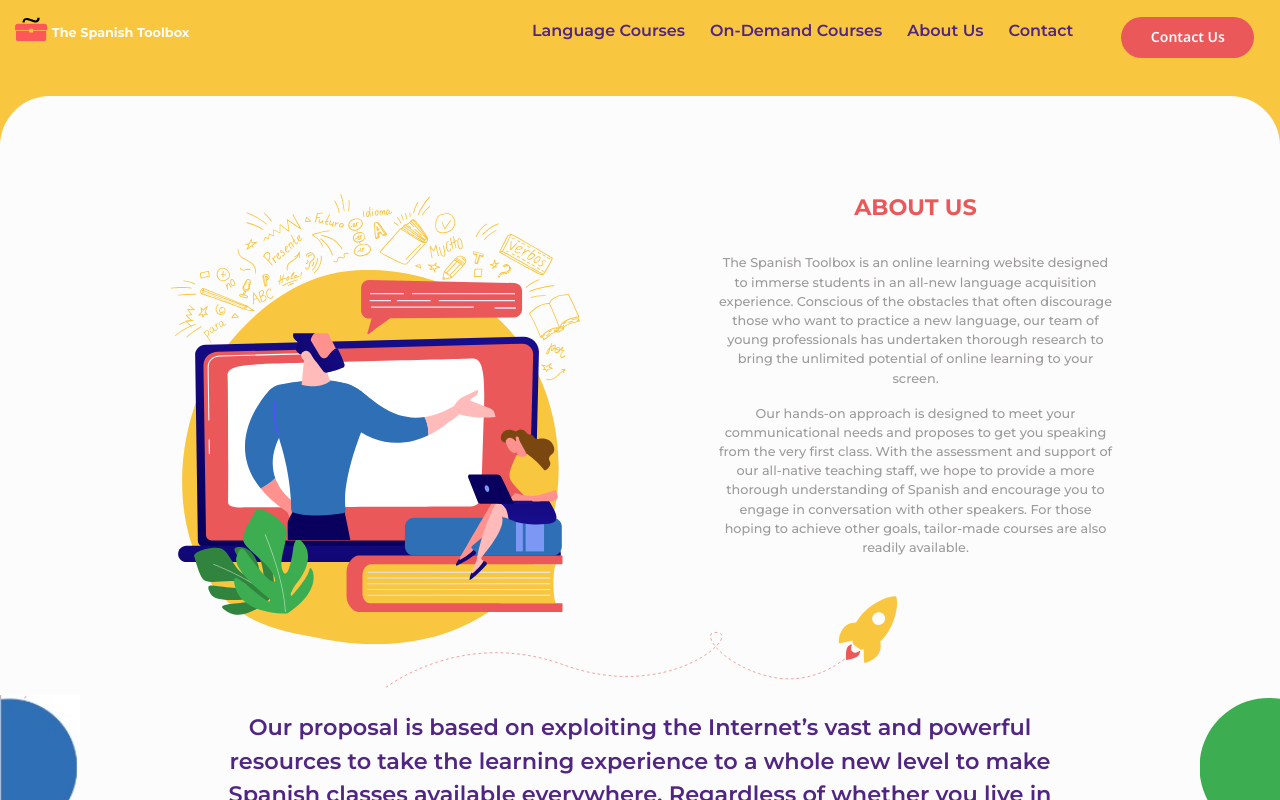
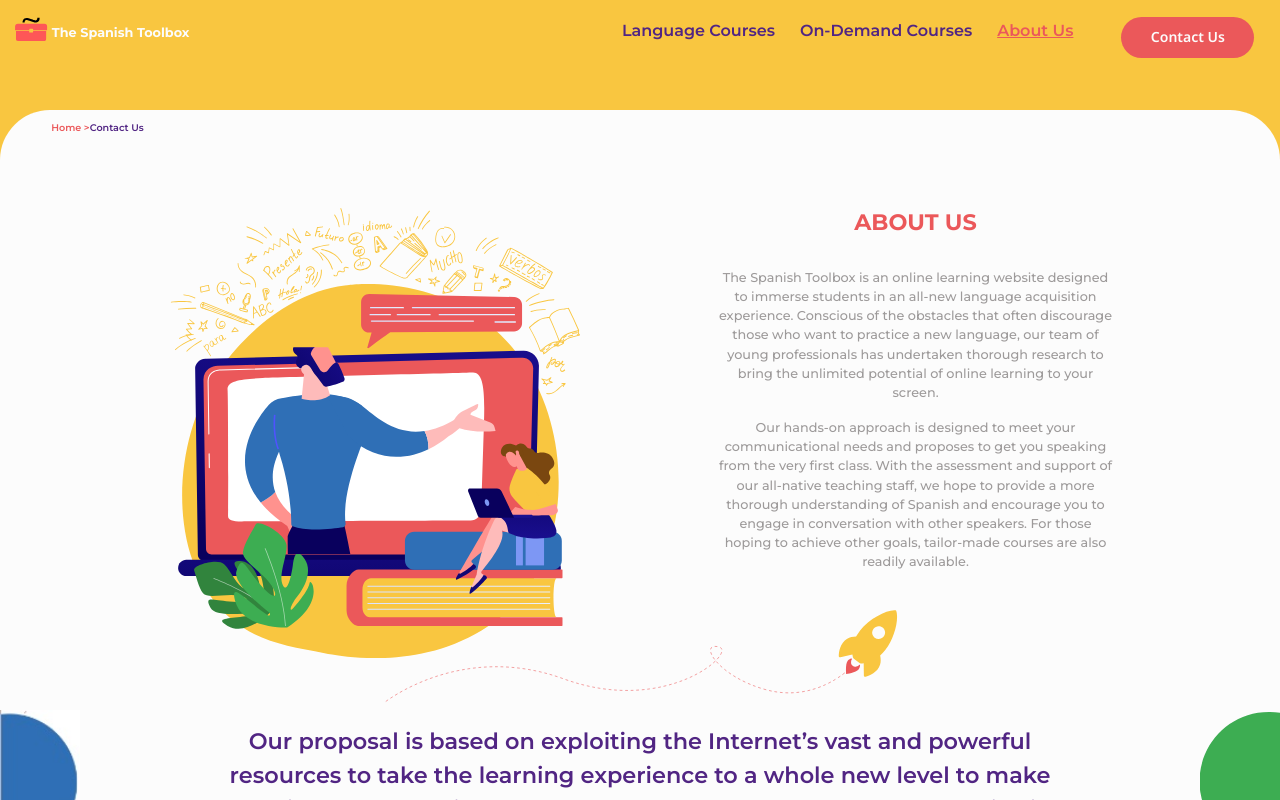
Before and after one commit to GustavoCarrena/spanishToolbox, a React (Vite) app: page /about in a window 1280 px wide. Shown: the top 800 px of the page. Built offline with nearby package versions, Linux system fonts and the light colour scheme.

Commit message:
contact responsive 5

```diff
--- a/src/components/Header.jsx
+++ b/src/components/Header.jsx
@@ -1,5 +1,6 @@
 import React from 'react';
 import { Link, useNavigate} from "react-router-dom";
+import {useSetContents} from "../hooks/useSetContents";
 import styles from "./header.module.scss";
 import Container from "react-bootstrap/Container";
 import Nav from "react-bootstrap/Nav";
@@ -10,11 +11,18 @@ import { animateScroll as scroll} from 'react-scroll';
 
 export const Header = () => {
 
+  const {screen} = useSetContents();
+
  const onClickUp = () => {
     setTimeout(() => {
       scroll.scrollToTop();
     }, 0);
 
+ }
+
+ const navigate = useNavigate();
+ const handleToContact = () => {
+  navigate('/contact')
  }
 
 
@@ -75,23 +83,23 @@ export const Header = () => {
               className={`justify-content-end flex-grow-1 pe-3 ${styles.linksContainer}`}
               style={styles['.linksContainer']}
             >
-              <Nav.Link as={Link} to="/language"  smooth='true' duration={100} onClick={onClickUp} eventKey="1" className={styles.links} style={styles['.links']} >
+              <Nav.Link as={Link} to="/language"  smooth='true' duration={100} onClick={onClickUp} eventKey="1" className={ screen === 'language' ? `${styles.linksActive}` : `${styles.links}`}>
                 Language Courses
               </Nav.Link>
-              <Nav.Link as={Link} to="/ondemand" smooth='true' duration={100} onClick={onClickUp} eventKey="2" className={styles.links} style={styles['.links']}>
+              <Nav.Link as={Link} to="/ondemand" smooth='true' duration={100} onClick={onClickUp} eventKey="2" className={ screen === 'ondemand' ? `${styles.linksActive}` : `${styles.links}`}>
                 On-Demand Courses
               </Nav.Link>
-              <Nav.Link as={Link} to="/about" smooth='true' duration={100} onClick={onClickUp} eventKey="3" className={styles.links} style={styles['.links']}>
+              <Nav.Link as={Link} to="/about" smooth='true' duration={100} onClick={onClickUp} eventKey="3" className={ screen === 'about' ? `${styles.linksActive}` : `${styles.links}`}>
                 About Us
               </Nav.Link>
-              <Nav.Link as={Link} to="/contact" smooth='true' duration={100} onClick={onClickUp} eventKey="4" className={styles.links} style={styles['.links']}>
+              <Nav.Link as={Link} to="/contact" smooth='true' duration={100} onClick={onClickUp} eventKey="4" className={`${styles.links} ${styles.linksContact}`} >
                 Contact
               </Nav.Link>
             </Nav>
           </Offcanvas.Body>
         </Navbar.Offcanvas>
       </Container>
-        <button className={styles.contactButton}>Contact Us</button>
+        <button onClick={handleToContact} className={styles.contactButton}>Contact Us</button>
     </Navbar>
     </>
     );
--- a/src/components/header.module.scss
+++ b/src/components/header.module.scss
@@ -180,7 +180,33 @@
         padding: 3.8px 20px 0 5px !important;
         width: max-content;
     }
+
 }
+
+.linksContact{
+    @media(min-width:992px){
+        display: none !important;
+    }
+}
+
+.linksActive{
+    @media(min-width:992px) {
+        text-decoration: underline !important;
+        -webkit-text-stroke: 1px rgba(0, 0, 0, 0) !important;
+        font-family: var(--montserrat-font) !important;
+        font-size: 1rem !important;
+        font-weight: 600 !important;
+        text-align: left !important;
+        color: var(--red) !important;
+        margin: 0px !important;
+        padding: 3.8px 20px 0 5px !important;
+        width: max-content;
+        cursor:auto;
+    }
+}
+
+
+
 
 .contactButton{
     @media(max-width:991px){
--- a/src/containers/AboutUsContainer.jsx
+++ b/src/containers/AboutUsContainer.jsx
@@ -1,10 +1,21 @@
 import React from 'react';
+import { useNavigate } from 'react-router-dom';
 import { EnrollNow } from '../components/EnrollNow';
 import styles from './aboutUsContainer.module.scss';
 
 export const AboutUsContainer = () => {
+
+  const navigate = useNavigate();
+  const handleToHome = () =>{navigate('/home')};
+
   return (
     <section className={styles.aboutUsSection}>
+
+      <div className={styles.toHomeContainer}>
+            <span onClick={handleToHome} className={styles.toHome}></span>
+            <span className={styles.actualPage}>Contact Us</span>
+      </div>
+
       <div className={styles.aboutUsContent}>
 
         <header className={styles.aboutUsHeader}>
--- a/src/containers/ContactContainer.jsx
+++ b/src/containers/ContactContainer.jsx
@@ -59,7 +59,7 @@ export const ContactContainer = () => {
                   </div>
 
                    <div className={`${styles.lastNameContainer} ${styles.inputContainers}`}>
-                    <label className={`${styles.labels} ${styles.labelLastName}`} htmlFor="lastname">Last</label>
+                    <label className={`${styles.labels} ${styles.labelLastName}`} htmlFor="lastname">Surname</label>
                     <input
                       className={ errors.lastname ? `${styles.inputsError}` :`${styles.inputs} ${styles.inputLastName}`}
                       type="text"
--- a/src/containers/aboutUsContainer.module.scss
+++ b/src/containers/aboutUsContainer.module.scss
@@ -4,6 +4,49 @@
     margin-top: 74px;
     width: 100%;
     background-color: var(--yellow);
+
+    .toHomeContainer{
+        @include mixin.flex-row-nowrap(center, flex-start);
+        position: relative;
+        top: 38px;
+        font-family: var(--montserrat-font);
+        font-weight: 600;
+        font-size: 0.6rem;
+        width: 100px;
+        left: 38px;
+        z-index: 999;
+        @media(min-width:500px){
+            left: 9%;
+            top: 47px;
+        }
+        @media(min-width:992px){
+            left: 4%;
+        }
+
+
+
+        .toHome{
+            color: var(--red);
+            &:hover{
+                cursor: pointer;
+                text-decoration: underline var(--red);
+                color: var(--red);
+            }
+
+        }
+        .toHome:before{
+            content: 'Home >';
+        }
+
+        .actualPage{
+            margin-left: 1%;
+            color: var(--violet);
+            @media(min-width: 768px){
+                margin-left: 0.2%;
+            }
+        }
+    }
+
 
     .aboutUsContent{
         @include mixin.flex-column-nowrap(center, center);
--- a/src/containers/contactContainer.module.scss
+++ b/src/containers/contactContainer.module.scss
@@ -9,7 +9,7 @@
         width: 40px;
         height: 200px;
         position: absolute;
-        top: 42px;
+        top: 56px;
         left: 31.5%;
         z-index: 999;
         transform: rotate(90deg);
@@ -59,26 +59,32 @@
         left: 70%;
         transform: rotate(10deg);
         z-index: 999;
-        @media(min-width:375px){
-            width: 80px;
-        }
-        @media(min-width:425px){
-            width: 90px;
-        }
-        @media(min-width:500px){
-            transform: unset;
-            width: 120px;
-            top: 230px;
-            left: 19%;
-        }
-        @media(min-width:560px){
-            left: 23%;
-        }
-        @media(min-width:700px){
-            left: 30%;
+        // @media(min-width:375px){
+        //     width: 80px;
+        // }
+        // @media(min-width:425px){
+        //     width: 90px;
+        // }
+        // @media(min-width:500px){
+        //     transform: unset;
+        //     width: 120px;
+        //     top: 230px;
+        //     left: 19%;
+        // }
+        // @media(min-width:560px){
+        //     left: 23%;
+        // }
+        // @media(min-width:700px){
+        //     left: 30%;
+        // }
+        @media(max-width:767px){
+            display: none;
         }
         @media(min-width:768px){
             left: 25%;
+            top: 230px;
+            transform: unset;
+            width: 120px;
         }
         @media(min-width:1024px){
             left: 29%;
--- a/src/templates/enrollNowStyles.js
+++ b/src/templates/enrollNowStyles.js
@@ -26,7 +26,7 @@ margin:${props => (props.pathlocation === 'about' ? '0 0 20px 0 !important' : ''
 @media(min-width:768px){
     font-size:${props => (props.pathlocation === 'about' ? '1.25rem !important' : '')};
     margin-top:${props => (props.pathlocation === 'about' ? '-150px !important' : '')};
-    z-index:${props => (props.pathlocation === 'about' ? '9999 !important' : '')};
+    z-index:${props => (props.pathlocation === 'about' ? '999 !important' : '')};
 }
 `
 const myPapersContainer = styled.div`
```
